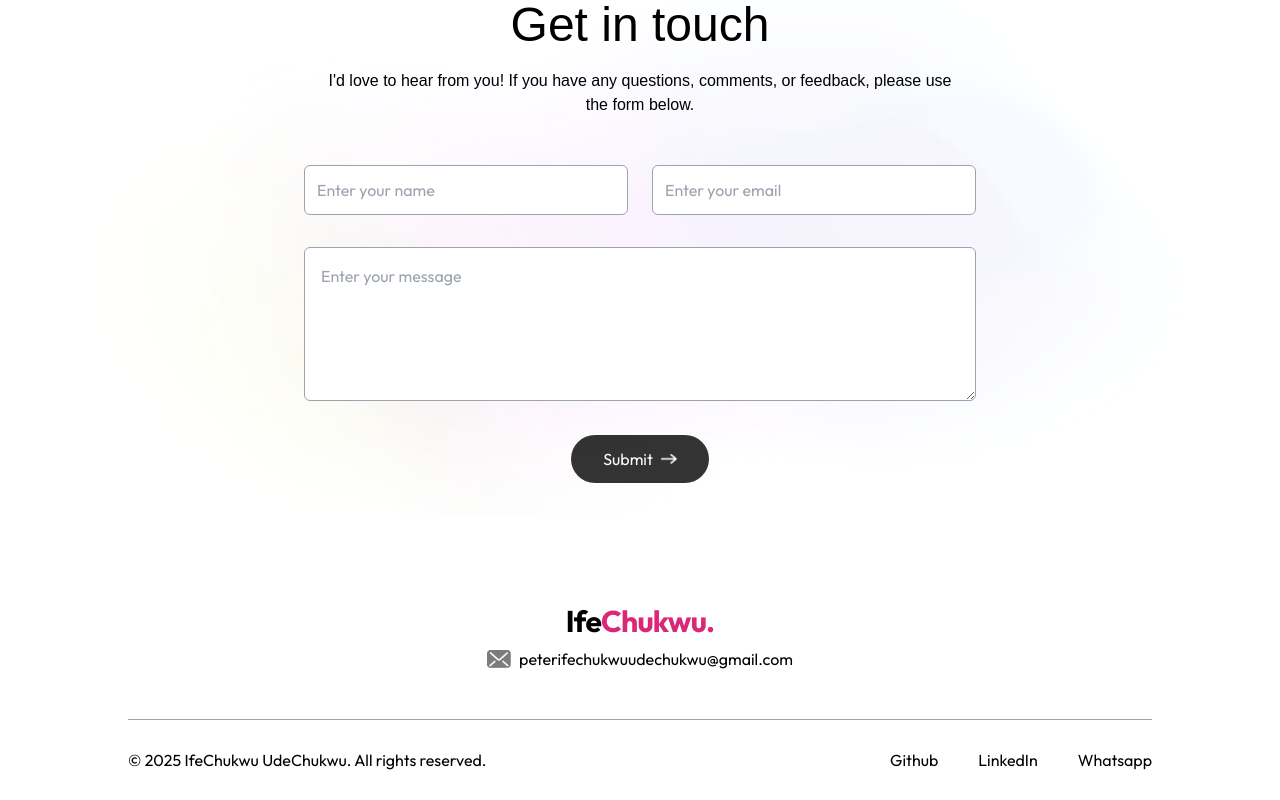
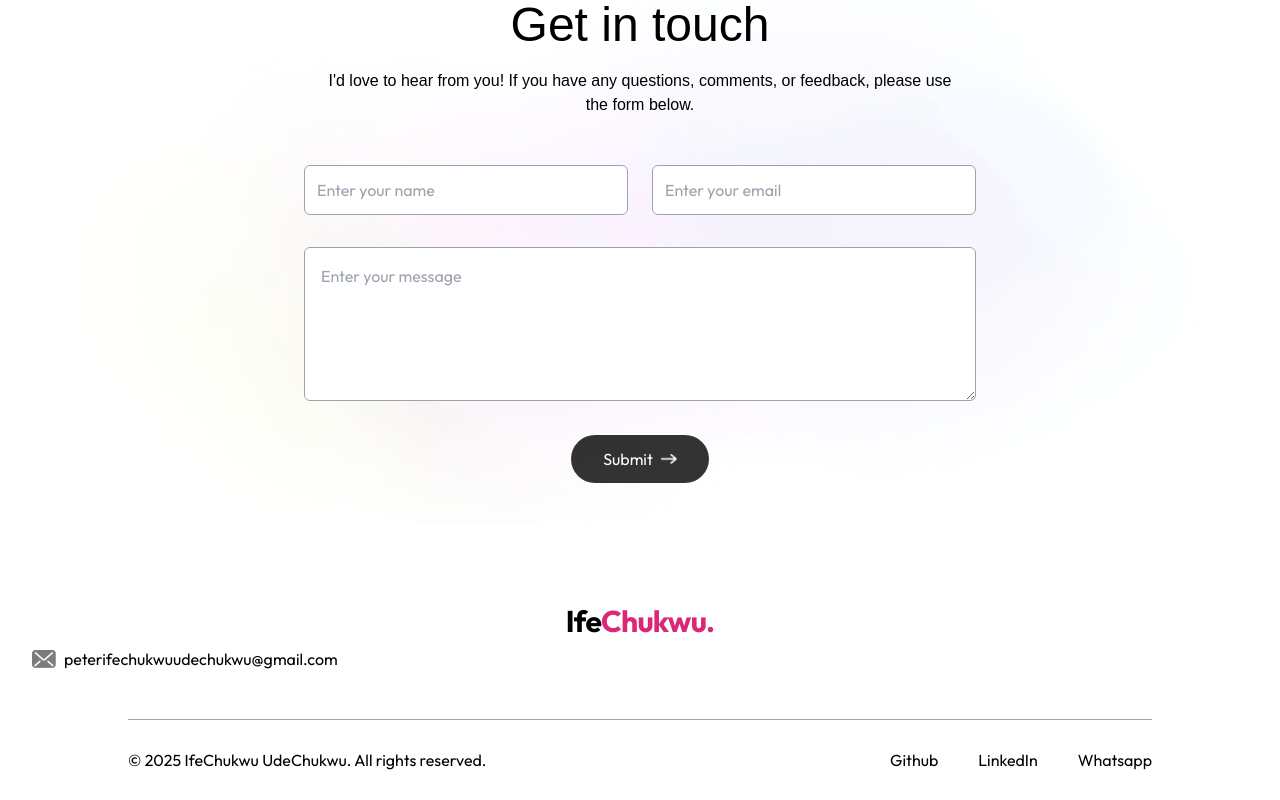
Before and after one commit to Ifechukwu-udechukwu/my_Portfolio, a Next.js app: page / in a window 1280 px wide. Shown: the part 3288-4088 px from the top of the page. Built offline with nearby package versions, Linux system fonts and the light colour scheme; a web font is replaced by a local one.

Commit message:
updated css

```diff
--- a/app/globals.css
+++ b/app/globals.css
@@ -15,10 +15,13 @@
 
 html {
   scroll-behavior: smooth;
+  overflow-x: hidden;
 }
 
 body {
   font-family: var(--font-outfit), sans-serif;
+  overflow-x: hidden;
+  max-width: 100vw;
 }
 
 
--- a/components/Contact.jsx
+++ b/components/Contact.jsx
@@ -39,7 +39,7 @@ const Contact = () => {
             whileInView={{ opacity: 1 }}
             transition={{ duration: 1 }}
             id="contact"
-            className='w-full px-4 sm:px-6 md:px-8 lg:px-[12%] py-10 scroll-mt-20 bg-[url("/footer-bg-color.png")] bg-no-repeat bg-center bg-[length:90%_auto] dark:bg-none'
+            className='w-full px-4 sm:px-6 md:px-8 lg:px-[12%] py-10 scroll-mt-20 bg-[url("/footer-bg-color.png")] bg-no-repeat bg-center bg-contain dark:bg-none'
         >
             <motion.h4
                 initial={{ y: -20, opacity: 0 }}
--- a/components/Footer.jsx
+++ b/components/Footer.jsx
@@ -8,9 +8,9 @@ const Footer = ({isDarkMode}) => {
         <h1 className="text-2xl sm:text-3xl font-outfit font-bold tracking-tight ">
           Ife<span className="text-pink-600">Chukwu.</span>
         </h1>
-        <div className="flex flex-col sm:flex-row w-max items-center gap-2 mx-auto mt-2">
+        <div className="flex flex-col sm:flex-row items-center gap-2 mx-auto mt-2 px-4">
           <Image src={isDarkMode ? assets.mail_icon_dark : assets.mail_icon} alt="logo" className="w-5 sm:w-6" />
-          <span className="text-sm sm:text-base break-all sm:break-normal">peterifechukwuudechukwu@gmail.com</span>
+          <span className="text-sm sm:text-base break-all">peterifechukwuudechukwu@gmail.com</span>
         </div>
       </div>
 
--- a/components/Navbar.jsx
+++ b/components/Navbar.jsx
@@ -9,11 +9,11 @@ const Navbar = ({isDarkMode, setIsDarkMode}) => {
     const sideMenuRef = useRef();
 
     const openMenu = () => {
-        sideMenuRef.current.style.transform = "translateX(-16rem)"
+        sideMenuRef.current.style.transform = "translateX(0)"
     }
 
      const closeMenu = () => {
-        sideMenuRef.current.style.transform = "translateX(16rem)"
+        sideMenuRef.current.style.transform = "translateX(100%)"
     }
 
     useEffect(()=>{
@@ -55,7 +55,7 @@ const Navbar = ({isDarkMode, setIsDarkMode}) => {
                 </div>
 
                 {/* mobile menu */}
-                <ul ref={sideMenuRef} className="flex md:hidden flex-col gap-4 py-20 px-6 sm:px-10 fixed -right-64 top-0 bottom-0 w-56 sm:w-64 z-50 h-screen bg-rose-50 transition duration-500 dark:bg-darkHover dark:text-white">
+                <ul ref={sideMenuRef} className="flex md:hidden flex-col gap-4 py-20 px-6 sm:px-10 fixed -right-[100vw] top-0 bottom-0 w-screen z-50 h-screen bg-rose-50 transition duration-500 dark:bg-darkHover dark:text-white">
                     <div className="absolute right-4 sm:right-6 top-6" onClick={closeMenu}>
                         <Image src={isDarkMode ? assets.close_white : assets.close_black} alt="icon" className="w-5 cursor-pointer"/>
                     </div>
```
